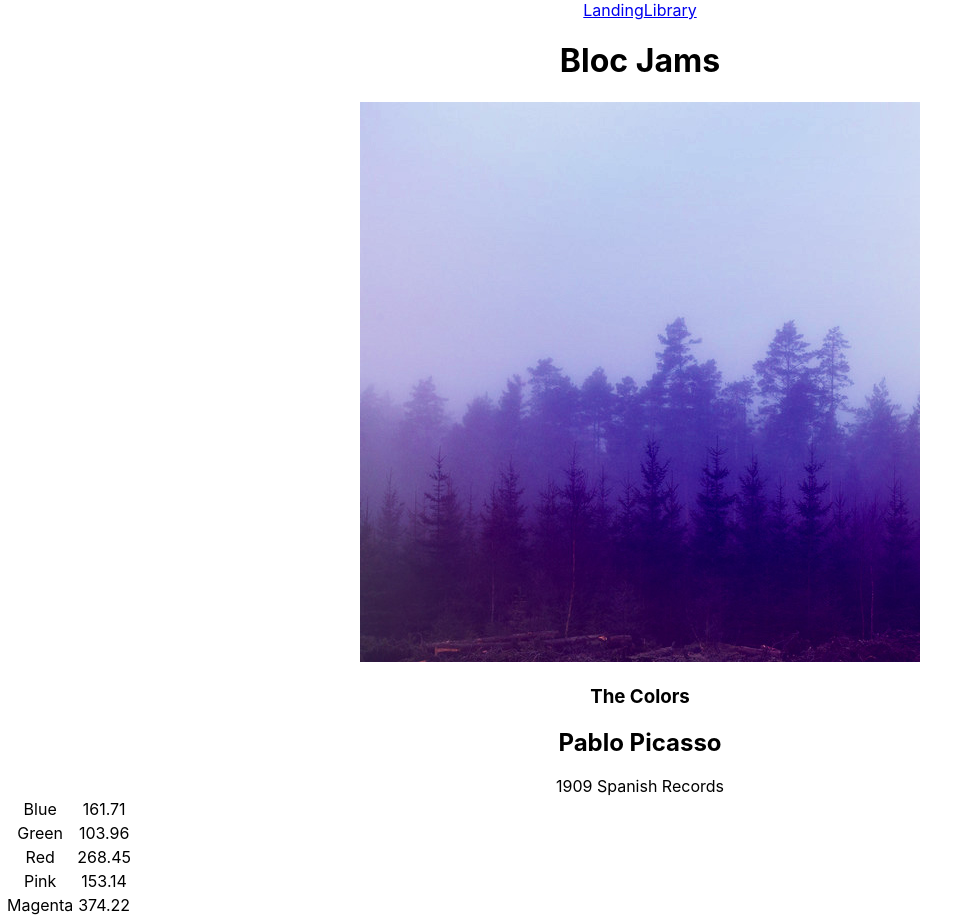
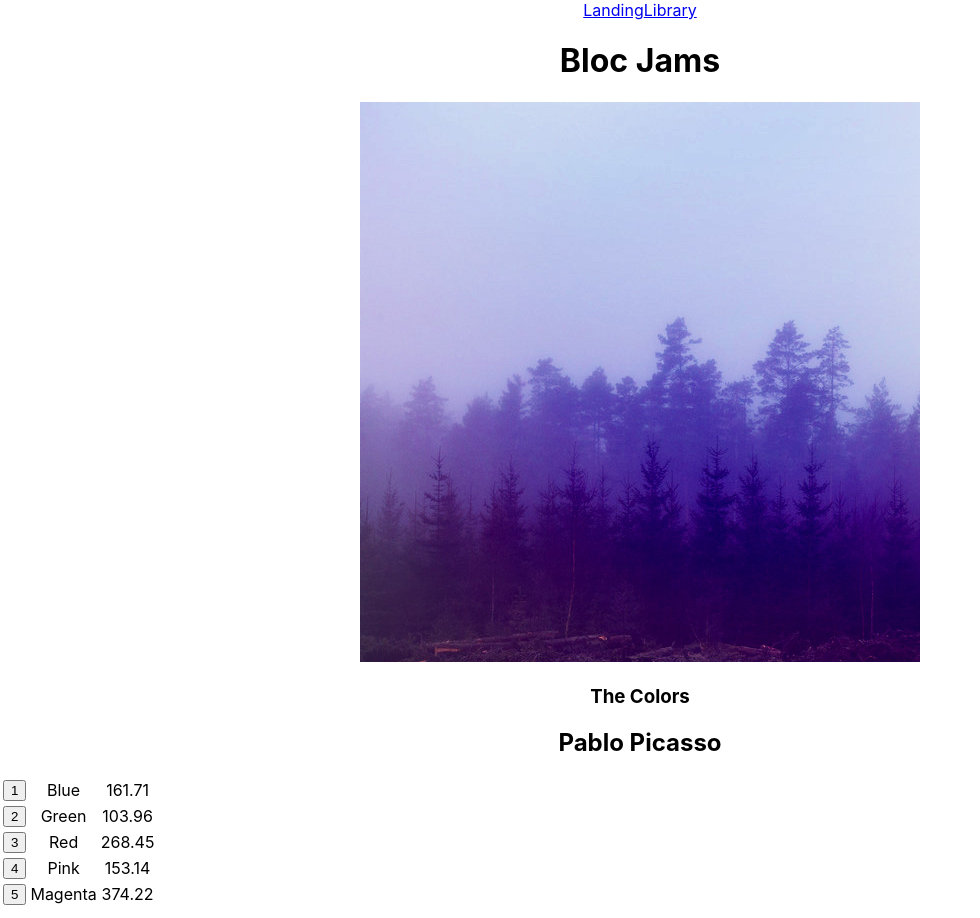
Before and after one commit to Smith12James/jams-webpage, a React (Create React App) app: page /album/the-colors in a window 1280 px wide. Shown: the whole page, without its empty margins (0-980 px from the left). Built offline with nearby package versions, Linux system fonts and the light colour scheme.

Commit message:
songs not defined

```diff
--- a/src/components/Album.js
+++ b/src/components/Album.js
@@ -1,5 +1,4 @@
 import React, { Component } from 'react';
-import { Route, Link } from 'react-router-dom';
 import albumData from './../data/albums';
 
 class Album extends Component {
@@ -8,7 +7,7 @@ class Album extends Component {
 
 
     const album = albumData.find( album => {
-      return album.slug === this.props.match.params.slug
+      return album.slug === this.props.match.params.slug;
     });
 
     this.state = {
@@ -16,6 +15,7 @@ class Album extends Component {
       currentSong: album.songs[0],
       isPlaying: false
     };
+
 
     this.audioElement = document.createElement('audio');
     this.audioElement.src = album.songs[0].audioSrc;
@@ -51,11 +51,11 @@ handleSongClick(song) {
     return (
       <section className="album">
         <section id="album-info">
-          <img id="album-cover-art" src ={this.state.album.albumCover} alt={this.state.album.title}/>
+          <img id="album-cover-art" src={this.state.album.albumCover} />
           <div className="album-details">
             <h1 id="album-title">{this.state.album.title}</h1>
             <h2 className="artist">{this.state.album.artist}</h2>
-            <div id="release-info">{this.state.album.releaseInfo}</div>
+            <div id="release-info">{this.state.album.year} {this.state.album.label}</div>
           </div>
         </section>
         <table id="song-list">
@@ -65,11 +65,17 @@ handleSongClick(song) {
             <col id="song-duration-column" />
           </colgroup>
           <tbody>
-            {this.state.album.songs.map((song,index)=>
-              <tr className="song" key={index} onClick={() => this.handleSongClick(song)}>
-                <td id="song-number">{song.index}</td>
-                <td id="song-title">{song.title}</td>
-                <td id="song-duration">{song.duration}</td>
+            {this.state.album.songs.map( (song, index) =>
+              <tr className="song" key={index} onClick={ () => this.handleSongClick(song)} >
+                <td className="song-actions">
+                  <button>
+                    <span className="song-number">{index+1}</span>
+                    <span className="ion-play"></span>
+                    <span className="ion-pause"></span>
+                  </button>
+                </td>
+                <td className="song-title">{song.title}</td>
+                <td className="song-duration">{song.duration}</td>
               </tr>
             )}
           </tbody>
```
Lines whose indentation alone changed are shown as unchanged.
